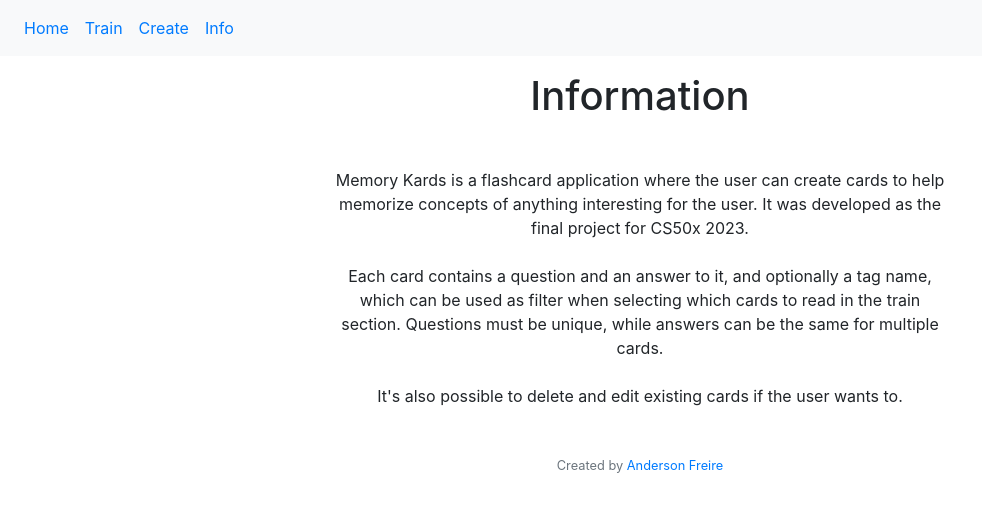
After one commit to AndersonJPF/memoryKards, a Flask app: page /info in a window 1280 px wide. The commit adds this page. Shown: the top 512 px of the page, without its empty margins (0-982 px from the left). Run offline with Flask 3, Linux system fonts and the light colour scheme; some libraries are stand-ins or nearby versions.

Commit message:
Ended Functional Requirements

```diff
--- a/app.py
+++ b/app.py
@@ -25,7 +25,8 @@
 @app.route("/")
 def home():
     number = db.paginate(db.Select(Card)).total
-    return render_template("home.html", number=number)
+    num_of_tags = db.paginate(db.select(Card.tag).distinct()).total
+    return render_template("home.html", number=number, num_of_tags=num_of_tags)
 
 
 @app.get("/info")
@@ -42,7 +43,10 @@
 def train():
     if request.method == "POST":
         filter = request.form.get("filter")
-        cards = db.session.execute(db.select(Card).where(Card.tag == filter)).scalars()
+        if filter == "all":
+            cards = db.session.execute(db.select(Card)).scalars()
+        else:
+            cards = db.session.execute(db.select(Card).where(Card.tag == filter)).scalars()
     else:
         cards = db.session.execute(db.select(Card)).scalars()
     tags = db.session.execute(db.select(Card.tag).distinct().order_by(Card.tag)).scalars()
@@ -55,6 +59,8 @@
     q = request.form.get("question")
     a = request.form.get("answer")
     t = request.form.get("tag").title()
+    if not t:
+        t = "Untagged"
 
     new_card = Card(question = q, answer = a, tag = t)
 
--- a/templates/home.html
+++ b/templates/home.html
@@ -8,7 +8,6 @@
   <h1 class="text-center my-3">Welcome to Memory Kards!</h1>
   <div class="text-center container-sm">
       <div>{{ number }} Kards Available</div>
-      <div>12 Collections Created</div>
-      <div>54% of last 100 Kards were marked correctly</div>
+      <div>{{ num_of_tags }} Tags Created</div>
   </div>
 {% endblock %}
--- /dev/null
+++ b/templates/info.html
@@ -0,0 +1,22 @@
+{% extends "layout.html" %}
+
+{% block title %}
+    Info
+{% endblock %}
+
+{% block main %}
+<div class="container text-center mt-3 mb-5">
+    <h1>Information</h1>
+</div>
+<div class="container text-center my-4 w-50">
+    Memory Kards is a flashcard application where the user can create cards to help memorize concepts of anything interesting for the user.
+    It was developed as the final project for CS50x 2023.
+</div>
+<div class="container text-center my-4 w-50">
+    Each card contains a question and an answer to it, and optionally a tag name, which can be used as filter when selecting which cards to read
+    in the train section. Questions must be unique, while answers can be the same for multiple cards.
+</div>
+<div class="container text-center my-4 w-50">
+    It's also possible to delete and edit existing cards if the user wants to.
+</div>
+{% endblock %}
```
Also changed, not shown: templates/base.html (+8 -6 lines), README.md (added), instance/cards.db.
